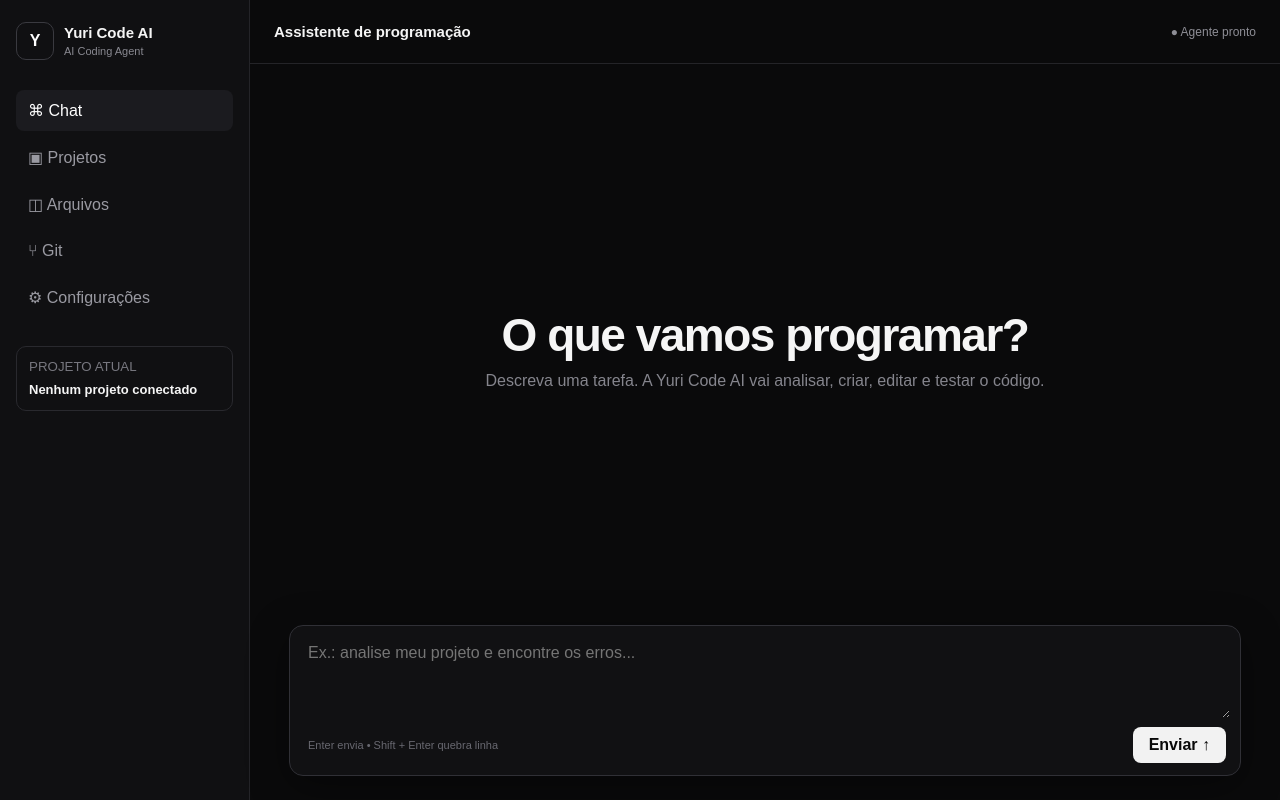
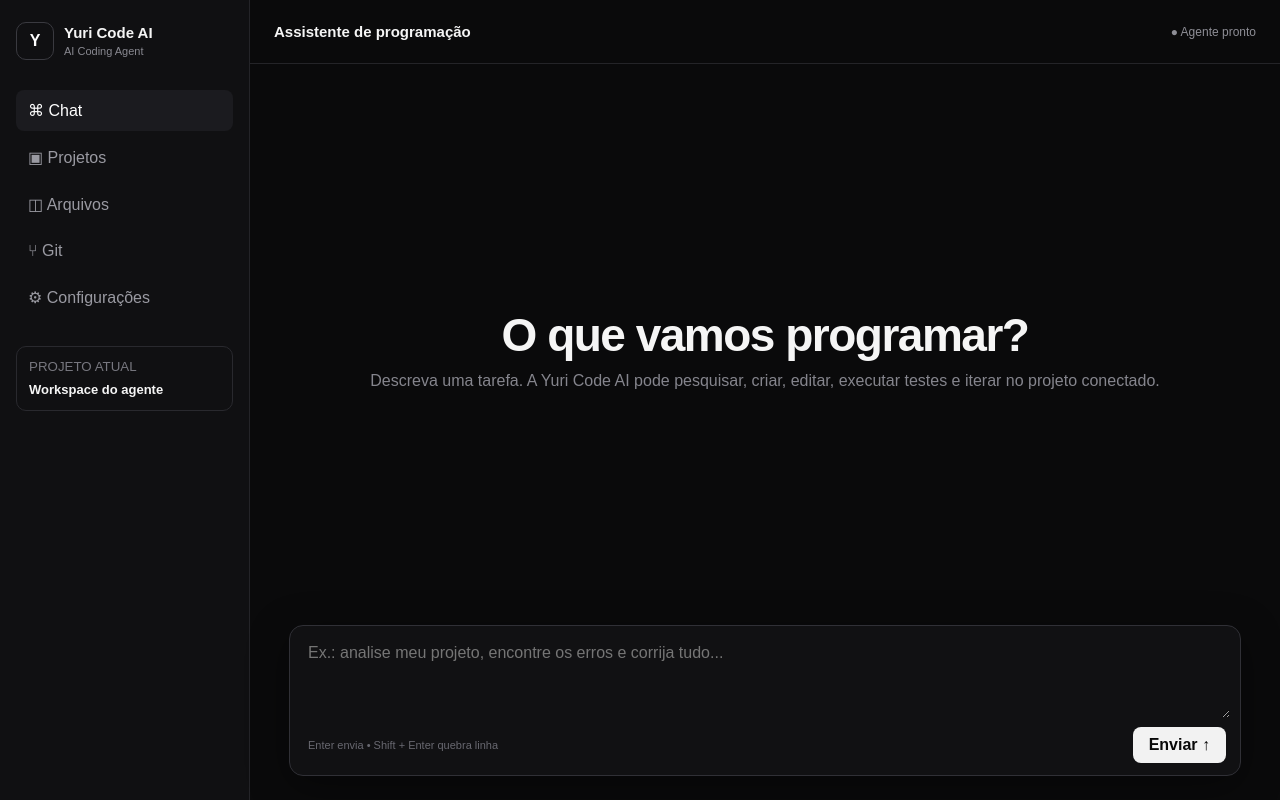
Before and after one commit to Yuric9/Yuri-Code-AI, a Next.js app in the folder web/: page / in a window 1280 px wide. Built offline with nearby package versions, Linux system fonts and the light colour scheme.

Commit message:
feat: persist web chat session with agent backend

```diff
--- a/web/app/page.tsx
+++ b/web/app/page.tsx
@@ -4,10 +4,16 @@ import { FormEvent, useState } from "react";
 
 type Message = { role: "user" | "ai"; text: string };
 
+type ChatResponse = {
+  session_id?: string;
+  message?: string;
+};
+
 export default function Home() {
   const [input, setInput] = useState("");
   const [messages, setMessages] = useState<Message[]>([]);
   const [busy, setBusy] = useState(false);
+  const [sessionId, setSessionId] = useState<string | undefined>();
 
   async function sendMessage(event: FormEvent) {
     event.preventDefault();
@@ -22,12 +28,23 @@ export default function Home() {
       const response = await fetch("/api/chat", {
         method: "POST",
         headers: { "Content-Type": "application/json" },
-        body: JSON.stringify({ message: text }),
+        body: JSON.stringify({ message: text, session_id: sessionId }),
       });
-      const data = await response.json();
-      setMessages((current) => [...current, { role: "ai", text: data.message ?? "Não foi possível obter uma resposta." }]);
+      const data = (await response.json().catch(() => ({}))) as ChatResponse;
+
+      if (data.session_id) setSessionId(data.session_id);
+      setMessages((current) => [
+        ...current,
+        {
+          role: "ai",
+          text: data.message ?? (response.ok ? "Tarefa processada." : "Não foi possível processar a tarefa."),
+        },
+      ]);
     } catch {
-      setMessages((current) => [...current, { role: "ai", text: "A interface está pronta, mas o agente ainda precisa ser conectado ao backend." }]);
+      setMessages((current) => [
+        ...current,
+        { role: "ai", text: "Não foi possível conectar ao backend da Yuri Code AI." },
+      ]);
     } finally {
       setBusy(false);
     }
@@ -47,7 +64,7 @@ export default function Home() {
           <button>⑂ Git</button>
           <button>⚙ Configurações</button>
         </nav>
-        <div className="project"><small>PROJETO ATUAL</small><strong>Nenhum projeto conectado</strong></div>
+        <div className="project"><small>PROJETO ATUAL</small><strong>Workspace do agente</strong></div>
       </aside>
 
       <main className="main">
@@ -60,19 +77,24 @@ export default function Home() {
           {messages.length === 0 ? (
             <div className="hero">
               <h2>O que vamos programar?</h2>
-              <p>Descreva uma tarefa. A Yuri Code AI vai analisar, criar, editar e testar o código.</p>
+              <p>Descreva uma tarefa. A Yuri Code AI pode pesquisar, criar, editar, executar testes e iterar no projeto conectado.</p>
             </div>
           ) : (
             <div className="messages">
               {messages.map((message, index) => (
                 <div key={index} className={`message ${message.role}`}>{message.text}</div>
               ))}
-              {busy && <div className="message ai">Analisando sua tarefa…</div>}
+              {busy && <div className="message ai">Agente trabalhando…</div>}
             </div>
           )}
 
           <form className="composer" onSubmit={sendMessage}>
-            <textarea value={input} onChange={(event) => setInput(event.target.value)} placeholder="Ex.: analise meu projeto e encontre os erros..." />
+            <textarea
+              value={input}
+              onChange={(event) => setInput(event.target.value)}
+              placeholder="Ex.: analise meu projeto, encontre os erros e corrija tudo..."
+              disabled={busy}
+            />
             <div className="composer-footer">
               <span className="hint">Enter envia • Shift + Enter quebra linha</span>
               <button className="send" type="submit" disabled={busy}>{busy ? "Executando..." : "Enviar ↑"}</button>
```
